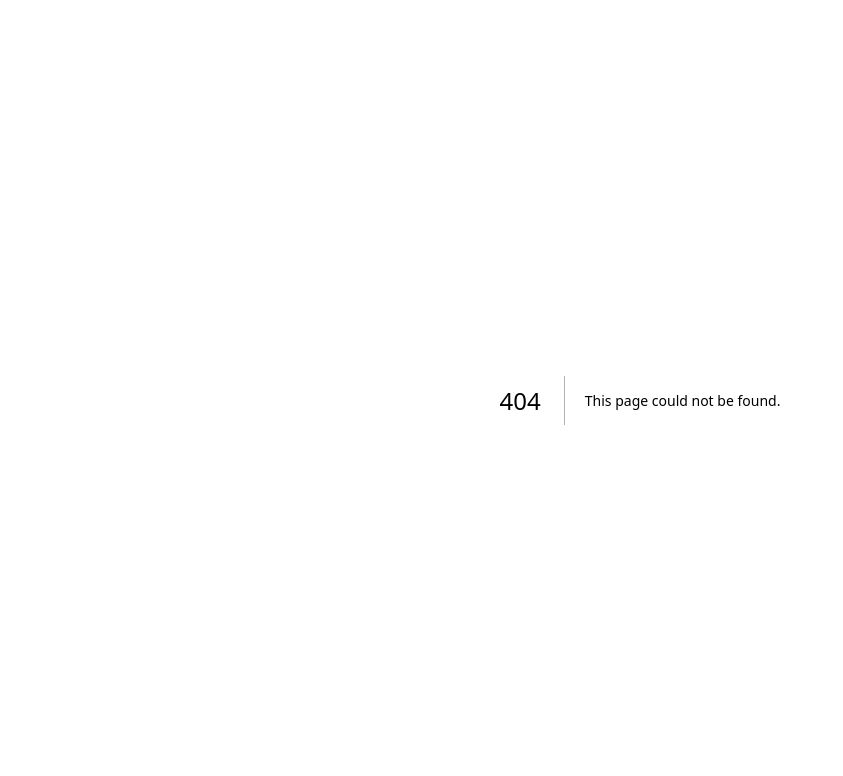
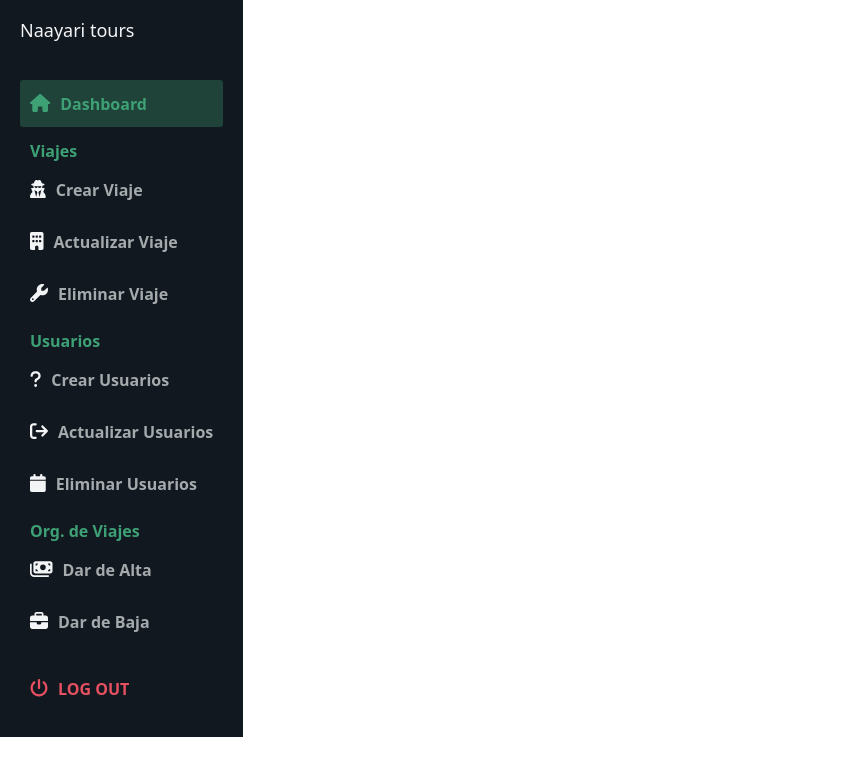
Before and after one commit to Bemazepedaib/-naayari-tours-frontEnd, a Next.js app: page /elements/AdminDashboard/SidebarAdmin in a window 1280 px wide. Before the commit this address had no page. Shown: the top 776 px of the page, without its empty margins (0-843 px from the left). Built offline with nearby package versions, Linux system fonts and the light colour scheme.

Commit message:
Added SidebarAdmin

```diff
--- /dev/null
+++ b/src/pages/elements/AdminDashboard/SidebarAdmin.js
@@ -0,0 +1,69 @@
+import React from 'react'
+import Styles from '../../../styles/elementStyles/SidebarAdmin.module.css'
+import { FontAwesomeIcon } from '@fortawesome/react-fontawesome'
+import { faTimes, faHome, faUserSecret, faBuilding, faWrench, faQuestion, faSignOut, faCalendar, faFileShield, faMoneyBills, faBriefcase, faPowerOff } from '@fortawesome/free-solid-svg-icons'
+
+
+function SidebarAdmin() {
+
+    const lonk = "https://drive.google.com/uc?export=view&id=";
+    const avatar = "1c0JUYO3Kta4vIAd3oTJfNwd4bXBKkzFJ";
+
+    return (
+        <div className={Styles.sidebarResponsive}  id={Styles.sidebarAdmin}>
+            <div className={Styles.sidebarAdminTitle}>
+                <div className={Styles.sidebarAdminImg}>
+                    <h1 className={Styles.fTitle}>Naayari tours</h1>
+                </div>
+                <i className={Styles.fIcons}><FontAwesomeIcon icon={faTimes} /></i>
+            </div>
+            <div className={Styles.sidebarAdminMenu}>
+                <div className={`${Styles.sidebarAdminLink} ${Styles.activeMenuLink}`}>
+                    <i><FontAwesomeIcon icon={faHome} /></i>
+                    <a href='#' className={Styles.idebarAdmina}>Dashboard</a>
+                </div>
+                <h2 className={Styles.sidebarAdminSubtitle}>Viajes</h2>
+                <div className={Styles.sidebarAdminLink}>
+                    <i><FontAwesomeIcon icon={faUserSecret} /></i>
+                    <a href='#' className={Styles.sidebarAdmina}>Crear Viaje</a>
+                </div>
+                <div className={Styles.sidebarAdminLink}>
+                    <i><FontAwesomeIcon icon={faBuilding} /></i>
+                    <a href='#' className={Styles.sidebarAdmina}>Actualizar Viaje</a>
+                </div>
+                <div className={Styles.sidebarAdminLink}>
+                    <i><FontAwesomeIcon icon={faWrench} /></i>
+                    <a href='#' className={Styles.sidebarAdmina}>Eliminar Viaje</a>
+                </div>
+
+                <h2 className={Styles.sidebarAdminSubtitle}>Usuarios</h2>
+                <div className={Styles.sidebarAdminLink}>
+                    <i><FontAwesomeIcon icon={faQuestion} /></i>
+                    <a href='#' className={Styles.sidebarAdmina}>Crear Usuarios</a>
+                </div>
+                <div className={Styles.sidebarAdminLink}>
+                    <i><FontAwesomeIcon icon={faSignOut} /></i>
+                    <a href='#' className={Styles.sidebarAdmina}>Actualizar Usuarios</a>
+                </div>
+                <div className={Styles.sidebarAdminLink}>
+                    <i><FontAwesomeIcon icon={faCalendar} /></i>
+                    <a href='#' className={Styles.sidebarAdmina}>Eliminar Usuarios</a>
+                </div>
+                <h2 className={Styles.sidebarAdminSubtitle}>Org.  de Viajes </h2>
+                <div className={Styles.sidebarAdminLink}>
+                    <i><FontAwesomeIcon icon={faMoneyBills} /></i>
+                    <a href='#' className={Styles.sidebarAdmina}>Dar de Alta</a>
+                </div>
+                <div className={Styles.sidebarAdminLink}>
+                    <i><FontAwesomeIcon icon={faBriefcase} /></i>
+                    <a href='#' className={Styles.sidebarAdmina}>Dar de Baja</a>
+                </div>
+                <div className={`${Styles.sidebarAdminLogout} ${Styles.sidebarAdminLink}`}>
+                    <i><FontAwesomeIcon icon={faPowerOff} /></i>
+                    <a href='#' className={Styles.sidebarAdmina}>Log out</a>
+                </div>
+            </div>
+        </div>
+    )
+}
+export default SidebarAdmin;
--- a/src/pages/sites/Dashboard.js
+++ b/src/pages/sites/Dashboard.js
@@ -1,6 +1,7 @@
 
 import { React } from 'react'
 import NavbarAdmin from '../elements/AdminDashboard/NavbarAdmin';
+import SidebarAdmin from '../elements/AdminDashboard/SidebarAdmin';
 
 
 function Dashboard() {
@@ -9,6 +10,7 @@ function Dashboard() {
   return (
     <div className='DashBoardContainer'>
       <NavbarAdmin></NavbarAdmin>
+      <SidebarAdmin></SidebarAdmin>
     </div>
   )
 }
--- /dev/null
+++ b/src/styles/elementStyles/SidebarAdmin.module.css
@@ -0,0 +1,139 @@
+#sidebarAdmin{
+    grid-column: 1/2;
+    grid-row-start:1 ;
+    grid-row-end: 3;
+    background: #121820;
+    overflow-y: auto;
+    padding: 20px;
+    -webkit-transition: all .5s;
+    transition: all .5s;
+}
+
+
+
+.sidebarAdminTitle{
+    display: flex;
+    justify-content: space-between;
+    align-items: center;
+    color: #f3f4f6;
+    margin-bottom: 30px;
+}
+
+.sidebarAdminImg {
+    display: flex;
+    align-items: center;
+}
+
+
+.fTitle{
+    font-size: 18px;
+    display: inline;
+}
+
+.fIcons{
+    font-size: 18px;
+    display: none;
+}
+
+.sidebarAdminSubtitle{
+    color: #3ea175;
+    font-size: 16px;
+    margin-top: 15px;
+    margin-bottom: 5px;
+    padding: 0 10px;
+    font-weight: 700;
+}
+
+.sidebarAdminLink{
+    color: #f3f4f6;
+    padding: 10px;
+    border-radius: 3px;
+    margin-bottom: 5px;
+}
+.sidebarAdmina{
+    color: #e65061;
+}
+
+.activeMenuLink{
+    background: rgba(62, 161, 117, 0.3);
+    color: #3ea175;
+}
+
+.activeMenuLink a{
+    color: #3ea175 !important;
+}
+
+.sidebarAdminLink > a{
+    text-decoration: none;
+    color: #a5aaad;
+    font-weight: 700;
+}
+
+.sidebarAdminLink > i {
+    cursor: pointer;
+
+    margin-right: 10px;
+    font-size: 18px;
+}
+
+.sidebarAdminLogout{
+    margin-top: 20px;
+    padding: 10px;
+    color: #e65061;
+}
+
+.sidebarAdminLogout > a{
+    cursor: pointer;
+    text-decoration: none;
+    color: #e65061;
+    font-weight: 700;
+    text-transform: uppercase;
+}
+
+.sidebarAdminLogout > i{
+    margin-right: 10px;
+    font-size: 18px;
+}
+
+.sidebarResponsive{
+    display: inline !important;
+    z-index: 9999 !important;
+    left: 0 !important;
+    position: absolute;
+}
+.sidebarAdminIcon{
+    color: beige;
+}
+
+@media (max-width: 920px){
+    .sidebarAdminLink > a{
+        visibility: hidden;
+        position: absolute;
+    }
+    .sidebarAdminLink > i{
+        font-size: 18px;
+        display: flex;
+        justify-content: center;
+        align-items: center;
+    }
+    #sidebarAdmin{
+        padding: 5px;
+    }
+    .sidebarAdminSubtitle {
+        text-align: center;
+    }
+    .sidebarAdminTitle{
+        text-align: center;
+    }
+}
+
+@media (max-width: 745px){
+    .sidebarAdminSubtitle {
+        visibility: hidden;
+        position: absolute;
+    }
+    .sidebarAdminTitle{
+        visibility: hidden;
+        position: absolute;
+    }
+}
```
